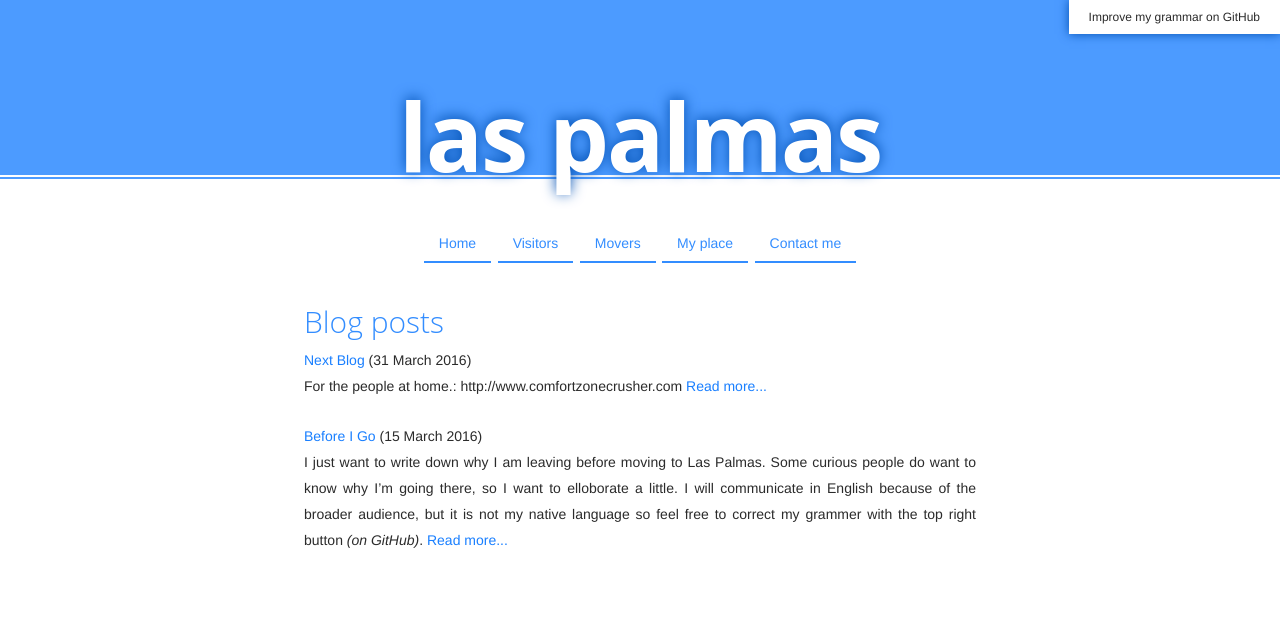
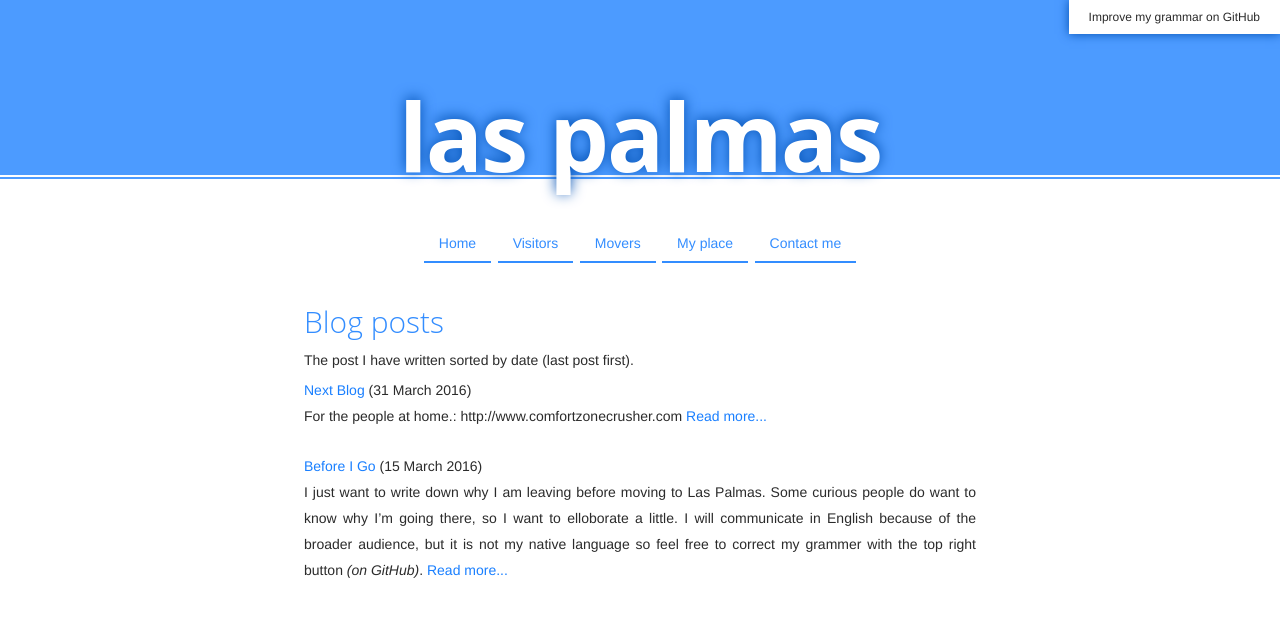
Before and after one commit to adriaandotcom/laspalmas.adriaan.io, a Jekyll site: the page built from blog.md, in a window 1280 px wide. Shown: the top 617 px of the page. Built offline with Jekyll 4.4.1, drawn with Linux system fonts in a browser that asks for light colours.

Commit message:
Add info about sorting posts

```diff
--- a/blog.md
+++ b/blog.md
@@ -1,6 +1,8 @@
 ---
 title: Blog posts
 ---
+
+The post I have written sorted by date (last post first).
 
 <ul class="no-styling">
   {% for post in site.posts %}
```
